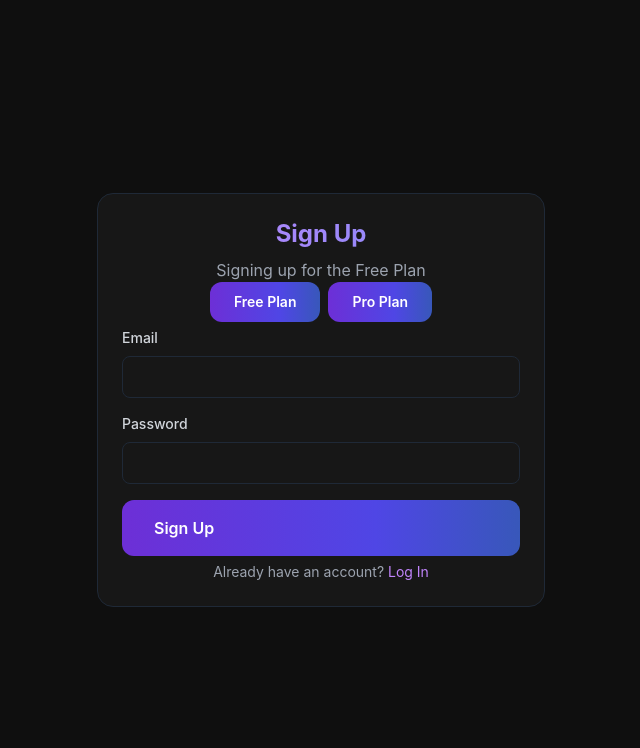
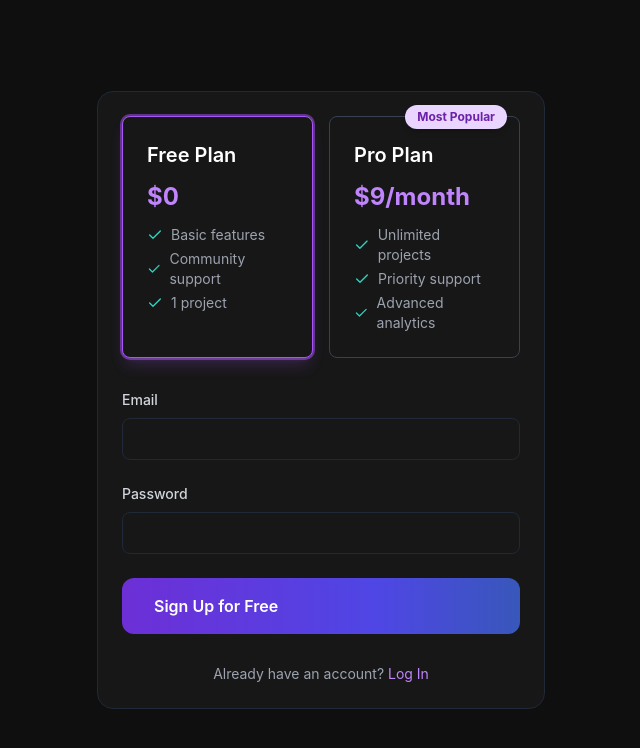
Before and after one commit to Taylor4200/Actionbotnext, a Next.js app: page /signup in a window 1280 px wide. Shown: the top 748 px of the page, without its empty margins (319-959 px from the left). Built offline with nearby package versions, Linux system fonts and the light colour scheme.

Commit message:
sign up component

```diff
--- a/app/signup/page.tsx
+++ b/app/signup/page.tsx
@@ -1,20 +1,15 @@
 "use client";
 
-import { useState, useEffect } from "react";
+import { useEffect } from "react";
 import { useSearchParams, useRouter } from "next/navigation";
 import { motion } from "framer-motion";
 import Link from "next/link";
 import GlowCard from "@/components/ui/GlowCard";
-import GlowButton from "@/components/ui/GlowButton";
-// Assuming shadcn/ui Tabs component for plan switching
-// import { Tabs, TabsList, TabsTrigger, TabsContent } from "@/components/ui/tabs";
+import SignupForm from "@/components/auth/SignupForm";
 
 export default function SignupPage() {
-  const [email, setEmail] = useState("");
-  const [password, setPassword] = useState("");
   const searchParams = useSearchParams();
   const router = useRouter();
-  const [plan, setPlan] = useState("free"); // Default to free
 
   useEffect(() => {
     // Placeholder for checking auth status and redirecting
@@ -22,20 +17,11 @@ export default function SignupPage() {
     if (isAuthenticated) {
       router.push("/dashboard");
     }
+  }, [router]);
 
-    // Read plan from URL
-    const urlPlan = searchParams.get("plan");
-    if (urlPlan === "pro") {
-      setPlan("pro");
-    } else {
-      setPlan("free");
-    }
-  }, [searchParams, router]);
-
-  const handleSignup = (e: React.FormEvent) => {
-    e.preventDefault();
+  const handleSignupSubmit = (data: { email: string; password: string; plan: "free" | "pro" }) => {
     // Mock signup logic
-    console.log("Signing up with:", { email, password, plan });
+    console.log("Signing up with:", data);
     // Redirect to dashboard on successful mock signup
     router.push("/dashboard");
   };
@@ -46,6 +32,8 @@ export default function SignupPage() {
     visible: { opacity: 1, scale: 1, transition: { duration: 0.5, ease: "easeOut" } },
   };
 
+  const initialPlan = searchParams.get("plan") === "pro" ? "pro" : "free";
+
   return (
     <div className="min-h-screen flex items-center justify-center bg-[#0f0f0f] p-4">
       <motion.div
@@ -54,70 +42,10 @@ export default function SignupPage() {
         variants={cardVariants}
         className="w-full max-w-md"
       >
-        <GlowCard className="p-8 space-y-6">
-          <div className="text-center space-y-2">
-            <h1 className="text-2xl font-bold bg-gradient-to-r from-purple-400 to-indigo-400 bg-clip-text text-transparent">
-              Sign Up
-            </h1>
-            <p className="text-gray-400">
-              Signing up for the {plan === "pro" ? "Pro" : "Free"} Plan
-            </p>
-          </div>
+        <GlowCard>
+          <SignupForm initialPlan={initialPlan} onSubmit={handleSignupSubmit} />
 
-          {/* Placeholder for Plan Switching Tabs */}
-          {/* Uncomment and integrate shadcn/ui Tabs when available */}
-          {/*
-          <Tabs value={plan} onValueChange={(value) => setPlan(value as "free" | "pro")} className="w-full">
-            <TabsList className="grid w-full grid-cols-2 bg-[#171717]">
-              <TabsTrigger value="free">Free Plan</TabsTrigger>
-              <TabsTrigger value="pro">Pro Plan</TabsTrigger>
-            </TabsList>
-          </Tabs>
-          */}
-           <div className="flex justify-center gap-2">
-             <GlowButton
-               variant={plan === 'free' ? 'default' : 'outline'}
-               size="sm"
-               onClick={() => setPlan('free')}
-             >
-               Free Plan
-             </GlowButton>
-             <GlowButton
-               variant={plan === 'pro' ? 'default' : 'outline'}
-               size="sm"
-               onClick={() => setPlan('pro')}
-             >
-               Pro Plan
-             </GlowButton>
-           </div>
-
-          <form onSubmit={handleSignup} className="space-y-4">
-            <div>
-              <label className="block text-sm font-medium text-gray-300 mb-2">Email</label>
-              <input
-                type="email"
-                required
-                value={email}
-                onChange={(e) => setEmail(e.target.value)}
-                className="w-full bg-[#171717] border border-gray-800 rounded-lg px-4 py-2 focus:outline-none focus:ring-2 focus:ring-purple-500/50 focus:border-transparent"
-              />
-            </div>
-            <div>
-              <label className="block text-sm font-medium text-gray-300 mb-2">Password</label>
-              <input
-                type="password"
-                required
-                value={password}
-                onChange={(e) => setPassword(e.target.value)}
-                className="w-full bg-[#171717] border border-gray-800 rounded-lg px-4 py-2 focus:outline-none focus:ring-2 focus:ring-purple-500/50 focus:border-transparent"
-              />
-            </div>
-            <GlowButton type="submit" fullWidth>
-              Sign Up
-            </GlowButton>
-          </form>
-
-          <div className="text-center text-sm text-gray-400">
+          <div className="text-center text-sm text-gray-400 mt-6">
             Already have an account?{' '}
             <Link href="/login" className="text-purple-400 hover:underline">
               Log In
--- /dev/null
+++ b/components/auth/SignupForm.tsx
@@ -0,0 +1,169 @@
+"use client";
+
+import { useState } from "react";
+import { motion } from "framer-motion";
+import { cn } from "@/lib/utils"; // Assuming you have a cn utility
+import GlowButton from "@/components/ui/GlowButton";
+// Assuming shadcn/ui components if needed, e.g., Input, Label
+// import { Input } from "@/components/ui/input";
+// import { Label } from "@/components/ui/label";
+
+interface Plan {
+  id: "free" | "pro";
+  name: string;
+  price: string;
+  benefits: string[];
+  popular?: boolean;
+}
+
+const plans: Plan[] = [
+  {
+    id: "free",
+    name: "Free Plan",
+    price: "$0",
+    benefits: ["Basic features", "Community support", "1 project"],
+  },
+  {
+    id: "pro",
+    name: "Pro Plan",
+    price: "$9/month",
+    benefits: ["Unlimited projects", "Priority support", "Advanced analytics"],
+    popular: true,
+  },
+];
+
+interface SignupFormProps {
+  initialPlan?: "free" | "pro";
+  onSubmit: (data: { email: string; password: string; plan: "free" | "pro" }) => void;
+}
+
+export default function SignupForm({
+  initialPlan = "free",
+  onSubmit,
+}: SignupFormProps) {
+  const [selectedPlan, setSelectedPlan] = useState(initialPlan);
+  const [email, setEmail] = useState("");
+  const [password, setPassword] = useState("");
+  // Placeholder for validation state
+  const [errors, setErrors] = useState<{ email?: string; password?: string }>({});
+
+  const handleSubmit = (e: React.FormEvent) => {
+    e.preventDefault();
+    // Basic validation placeholder
+    const newErrors: { email?: string; password?: string } = {};
+    if (!email) newErrors.email = "Email is required.";
+    if (!password) newErrors.password = "Password is required.";
+    setErrors(newErrors);
+
+    if (Object.keys(newErrors).length === 0) {
+      onSubmit({ email, password, plan: selectedPlan });
+    }
+  };
+
+  return (
+    <div className="w-full max-w-md mx-auto space-y-8">
+      {/* Plan Selection */}
+      <div className="grid grid-cols-1 md:grid-cols-2 gap-4">
+        {plans.map((plan) => (
+          <motion.div
+            key={plan.id}
+            className={cn(
+              "relative p-6 rounded-lg border cursor-pointer transition-all duration-200",
+              "bg-[#171717]",
+              selectedPlan === plan.id
+                ? "border-purple-500 ring-2 ring-purple-500/50 shadow-lg shadow-purple-500/20"
+                : "border-gray-700 hover:border-gray-600"
+            )}
+            whileHover={{ y: -3 }}
+            whileTap={{ scale: 0.98 }}
+            onClick={() => setSelectedPlan(plan.id)}
+          >
+            {plan.popular && (
+              <span className="absolute top-0 right-0 -mt-3 mr-3 px-3 py-1 text-xs font-bold text-purple-800 bg-purple-200 rounded-full shadow-md">
+                Most Popular
+              </span>
+            )}
+            <div className="space-y-3">
+              <h3 className="text-xl font-semibold text-white">{plan.name}</h3>
+              <p className="text-2xl font-bold text-purple-400">{plan.price}</p>
+              <ul className="text-gray-400 text-sm space-y-1">
+                {plan.benefits.map((benefit, index) => (
+                  <li key={index} className="flex items-center gap-2">
+                    {/* Placeholder for check icon */}
+                    <svg
+                      xmlns="http://www.w3.org/2000/svg"
+                      width="16"
+                      height="16"
+                      viewBox="0 0 24 24"
+                      fill="none"
+                      stroke="currentColor"
+                      strokeWidth="2"
+                      strokeLinecap="round"
+                      strokeLinejoin="round"
+                      className="lucide lucide-check text-teal-400"
+                    >
+                      <path d="M20 6 9 17l-5-5" />
+                    </svg>
+                    <span>{benefit}</span>
+                  </li>
+                ))}
+              </ul>
+            </div>
+          </motion.div>
+        ))}
+      </div>
+
+      {/* Signup Form */}
+      <form onSubmit={handleSubmit} className="space-y-6">
+        <div>
+          <label
+            htmlFor="email"
+            className="block text-sm font-medium text-gray-300 mb-2"
+          >
+            Email
+          </label>
+          <input
+            type="email"
+            id="email"
+            required
+            value={email}
+            onChange={(e) => setEmail(e.target.value)}
+            className={cn(
+              "w-full bg-[#171717] border rounded-lg px-4 py-2 focus:outline-none focus:ring-2 focus:ring-purple-500/50 focus:border-transparent",
+              errors.email ? "border-red-500" : "border-gray-800"
+            )}
+          />
+          {errors.email && (
+            <p className="mt-1 text-sm text-red-500">{errors.email}</p>
+          )}
+        </div>
+        <div>
+          <label
+            htmlFor="password"
+            className="block text-sm font-medium text-gray-300 mb-2"
+          >
+            Password
+          </label>
+          <input
+            type="password"
+            id="password"
+            required
+            value={password}
+            onChange={(e) => setPassword(e.target.value)}
+            className={cn(
+              "w-full bg-[#171717] border rounded-lg px-4 py-2 focus:outline-none focus:ring-2 focus:ring-purple-500/50 focus:border-transparent",
+              errors.password ? "border-red-500" : "border-gray-800"
+            )}
+          />
+          {errors.password && (
+            <p className="mt-1 text-sm text-red-500">{errors.password}</p>
+          )}
+        </div>
+        {/* Using the current GlowButton component - should now support type and fullWidth */}
+        <GlowButton type="submit" fullWidth>
+          Sign Up for {selectedPlan === "pro" ? "Pro" : "Free"}
+        </GlowButton>
+      </form>
+    </div>
+  );
+}
--- a/components/ui/GlowButton.tsx
+++ b/components/ui/GlowButton.tsx
@@ -10,6 +10,8 @@ interface GlowButtonProps {
   fullWidth?: boolean;
   size?: "sm" | "md" | "lg";
   constantAnimation?: boolean;
+  className?: string;
+  type?: "button" | "submit" | "reset";
 }
 
 export default function GlowButton({
@@ -18,7 +20,9 @@ export default function GlowButton({
   onClick,
   fullWidth = false,
   size = "md",
-  constantAnimation = false
+  constantAnimation = false,
+  className,
+  type
 }: GlowButtonProps) {
   const sizeClasses = {
     sm: "px-6 py-2.5 text-sm",
@@ -28,7 +32,7 @@ export default function GlowButton({
 
   const buttonContent = (
     <motion.span
-      className={`relative z-10 overflow-hidden inline-block bg-[#171717] text-white font-semibold rounded-xl transition duration-300 ${sizeClasses[size]} ${fullWidth ? 'w-full' : ''}`}
+      className={`relative z-10 overflow-hidden inline-block bg-[#171717] text-white font-semibold rounded-xl transition duration-300 ${sizeClasses[size]} ${fullWidth ? 'w-full' : ''} ${className || ''}`}
       whileHover={{ scale: constantAnimation ? 1.05 : 1.03 }}
       whileTap={{ scale: 0.98 }}
       animate={constantAnimation ? { scale: [1, 1.03, 1] } : {}}
@@ -51,7 +55,7 @@ export default function GlowButton({
 
   if (onClick) {
     return (
-      <button onClick={onClick} className={`${fullWidth ? 'w-full' : ''}`}>
+      <button onClick={onClick} className={`${fullWidth ? 'w-full' : ''} ${type || ''}`}>
         {buttonContent}
       </button>
     );
```
Also changed, not shown: 72 other files (tests, documents, lock files or other folders).
